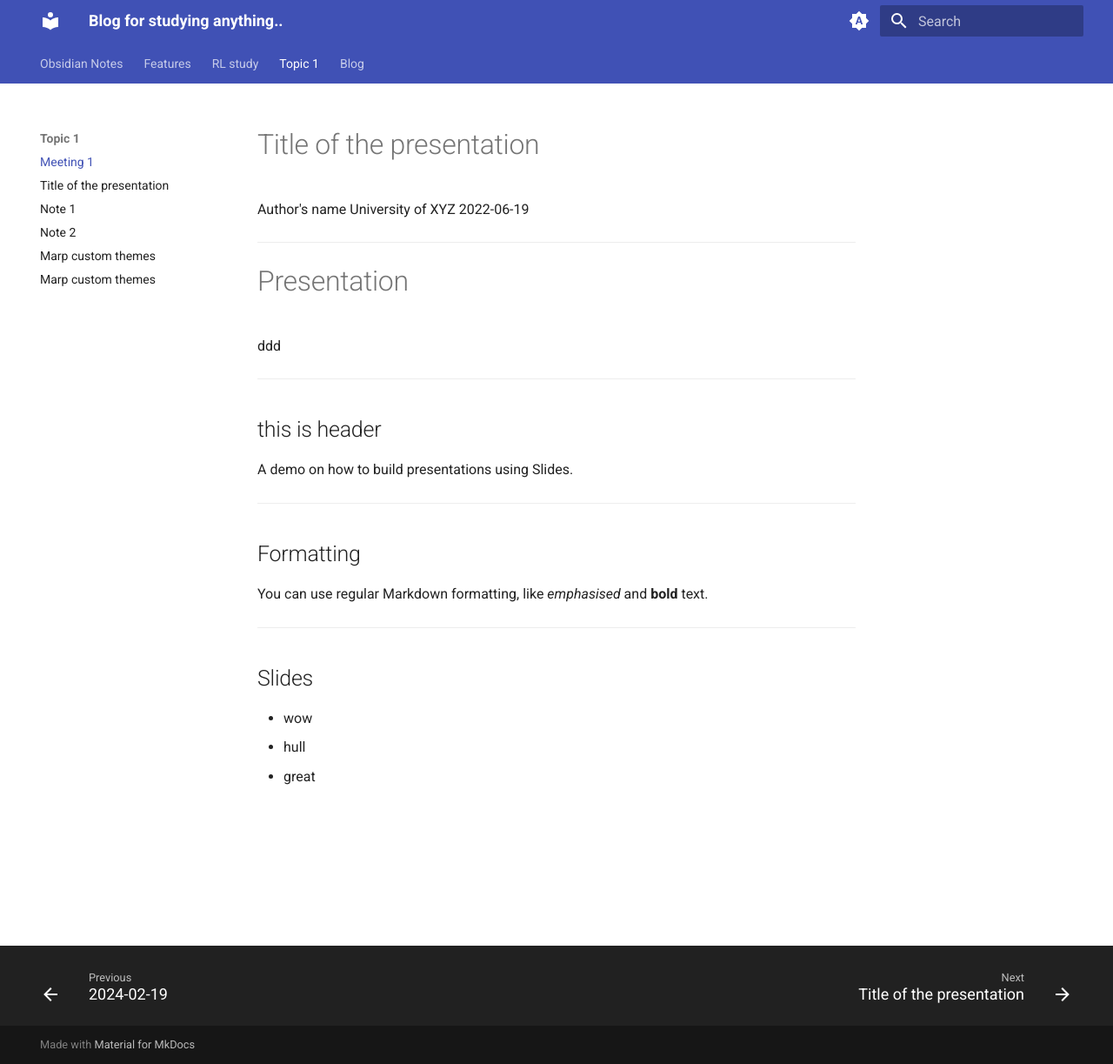
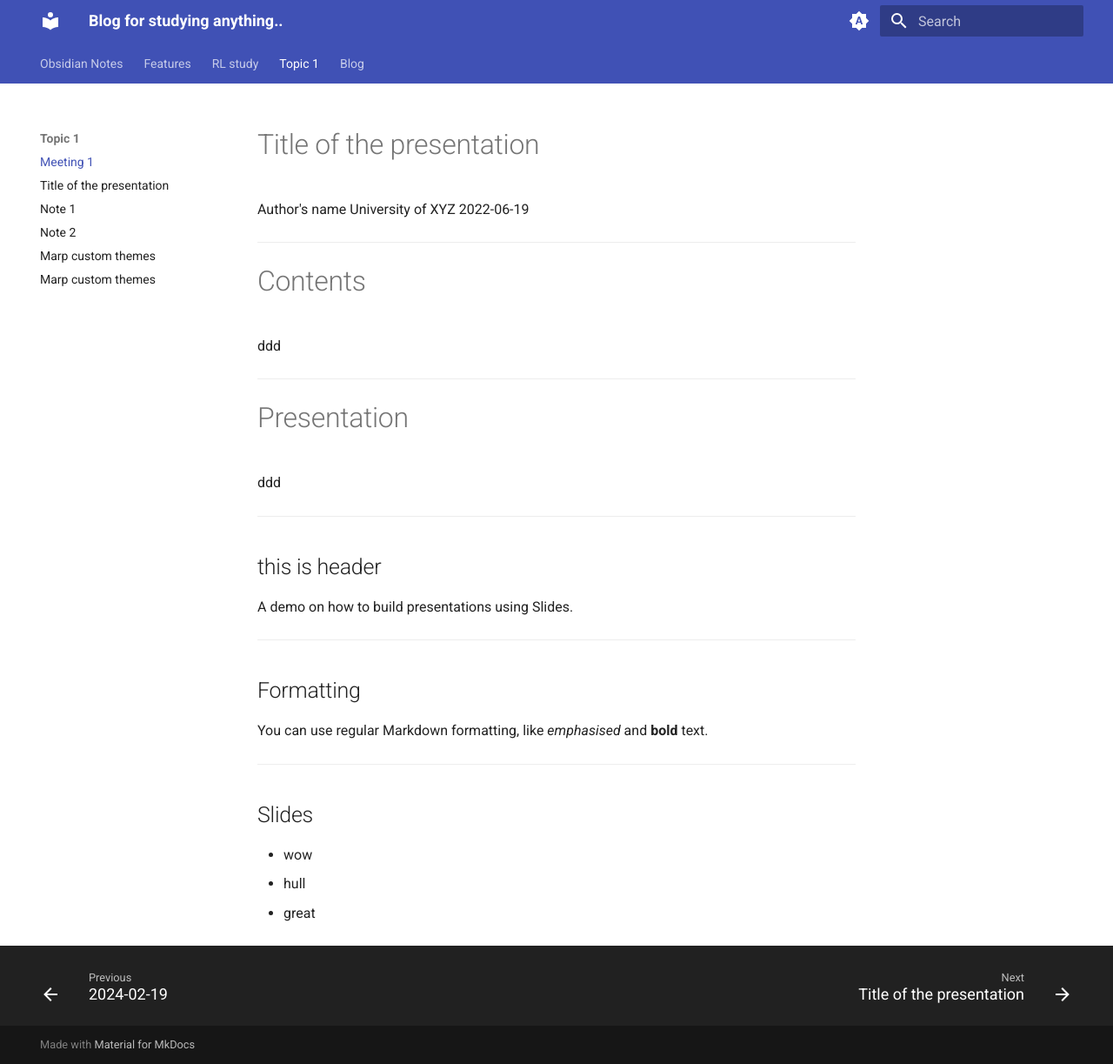
Before and after one commit to wise-hyunsoo/wise-hyunsoo.github.io, an MkDocs documentation site: the page built from docs/Topic 1/Meeting 1.md, in a window 1280 px wide and 1223 px high. Shown: the whole window at 87% size. Built offline with MkDocs 1.6.1 and Material for MkDocs 9.7.7, drawn with Linux system fonts in a browser that asks for light colours.

Commit message:
vault backup: 2025-02-20 10:43:57

```diff
--- a/docs/Topic 1/Meeting 1.md
+++ b/docs/Topic 1/Meeting 1.md
@@ -9,6 +9,10 @@ paginate: "True"
 Author's name
 University of XYZ
 2022-06-19
+
+---
+# Contents
+ddd
 
 ---
 
```
